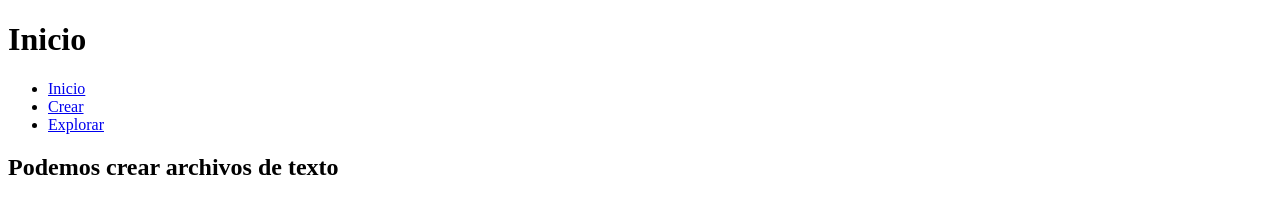
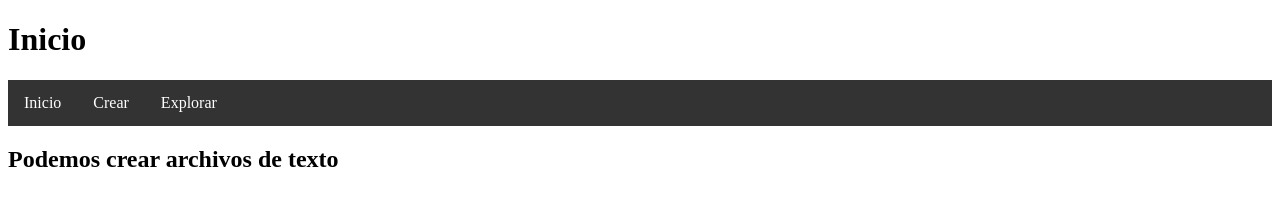
Before and after one commit to JackMerma/Lab3-Markdown, a plain HTML site: page pub/index.html in a window 1280 px wide. Drawn offline with Linux system fonts and the light colour scheme.

Commit message:
Enlazar index.html con css

```diff
--- a/pub/index.html
+++ b/pub/index.html
@@ -4,7 +4,7 @@
   <meta charset="UTF-8">
   <meta http-equiv="X-UA-Compatible" content="IE=edge">
   <meta name="viewport" content="width=device-width, initial-scale=1.0">
-  <style> </style>
+  <link href="style.css" rel="stylesheet" type="text/css">
   <title>Document</title>
 </head>
 <body>
```
